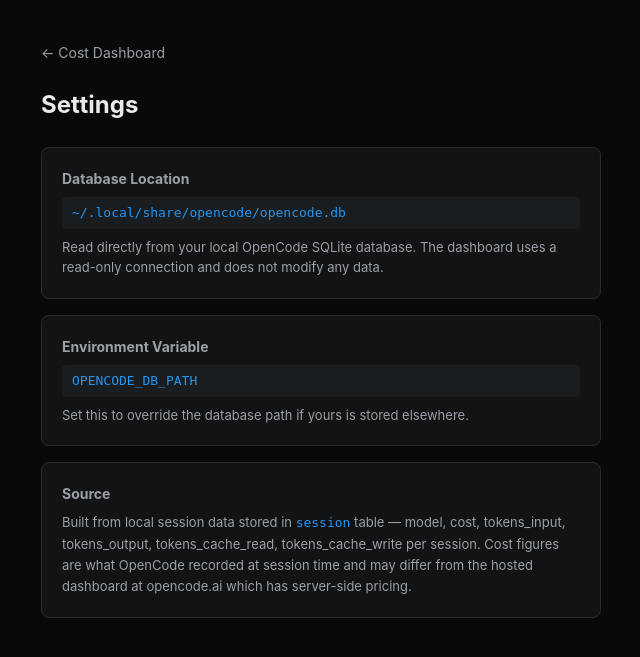
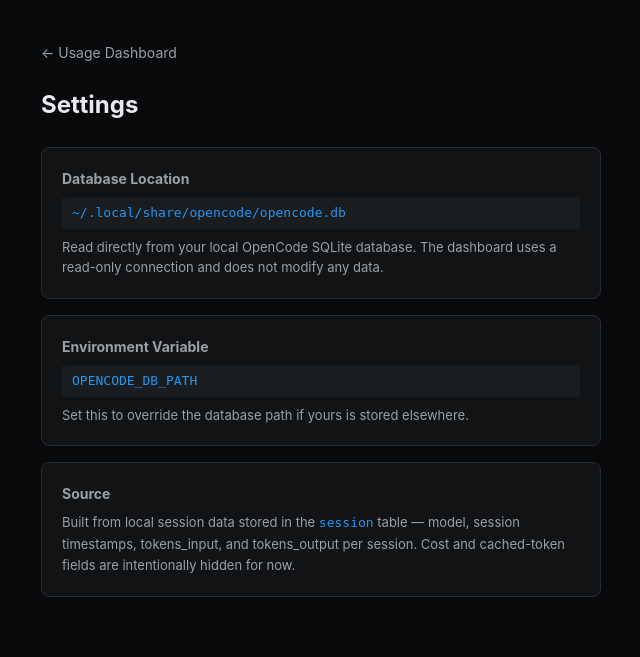
Before and after one commit to rdeepmath91/coding-agent-usage-dashboard, a Flask app: page /settings in a window 1280 px wide. Shown: the top 657 px of the page, without its empty margins (319-959 px from the left). Run offline with Flask 3, Linux system fonts and the light colour scheme.

Commit message:
focus dashboard on sessions and tokens

```diff
--- a/app.py
+++ b/app.py
@@ -1,6 +1,6 @@
 #!/usr/bin/env python3
 """
-OpenCode Dashboard — local usage & cost viewer.
+OpenCode Dashboard — local session and token usage viewer.
 Reads from ~/.local/share/opencode/opencode.db and serves a dark-themed web UI.
 """
 
@@ -123,11 +123,9 @@ def api_overview():
     cur = conn.execute(f"""
         SELECT
             COUNT(*) as total_sessions,
-            COALESCE(SUM(cost), 0) as total_cost,
             COALESCE(SUM(tokens_input), 0) as total_input,
             COALESCE(SUM(tokens_output), 0) as total_output,
-            COALESCE(SUM(tokens_cache_read), 0) as total_cache_read,
-            COALESCE(SUM(tokens_cache_write), 0) as total_cache_write,
+            COALESCE(SUM(tokens_input), 0) + COALESCE(SUM(tokens_output), 0) as total_tokens,
             MIN(date(time_created / 1000, 'unixepoch', 'localtime')) as first_session,
             MAX(date(time_created / 1000, 'unixepoch', 'localtime')) as last_session
         FROM session
@@ -141,7 +139,7 @@ def api_overview():
 
 @app.route("/api/models")
 def api_models():
-    """Cost and token totals per model."""
+    """Session and token totals per model."""
     days = parse_days(default=30)
     where, params = since_clause(days)
 
@@ -150,19 +148,16 @@ def api_models():
         SELECT
             model,
             COUNT(*) as sessions,
-            COALESCE(SUM(cost), 0) as cost,
             COALESCE(SUM(tokens_input), 0) as tokens_input,
-            COALESCE(SUM(tokens_output), 0) as tokens_output,
-            COALESCE(SUM(tokens_cache_read), 0) as tokens_cache_read,
-            COALESCE(SUM(tokens_cache_write), 0) as tokens_cache_write
+            COALESCE(SUM(tokens_output), 0) as tokens_output
         FROM session
         {where + " AND" if where else "WHERE"} model IS NOT NULL AND model != ''
         GROUP BY model
-        ORDER BY cost DESC
+        ORDER BY sessions DESC
     """, params)
 
     # Aggregate by base model ID (variant-grouped)
-    aggregated = {}  # model_id -> {label, provider, color, cost, sessions, tokens_*}
+    aggregated = {}  # model_id -> {label, provider, color, sessions, tokens_*}
     for row in cur.fetchall():
         info = normalize_model(row["model"])
         mid = info["id"]
@@ -171,30 +166,26 @@ def api_models():
                 "label": info["label"],
                 "provider": info["provider"],
                 "model_id": mid,
-                "cost": 0,
                 "sessions": 0,
                 "tokens_input": 0,
                 "tokens_output": 0,
-                "tokens_cache_read": 0,
-                "tokens_cache_write": 0,
+                "tokens_total": 0,
                 "color": get_color(mid),
             }
         agg = aggregated[mid]
-        agg["cost"] = round(agg["cost"] + row["cost"], 4)
         agg["sessions"] += row["sessions"]
         agg["tokens_input"] += row["tokens_input"]
         agg["tokens_output"] += row["tokens_output"]
-        agg["tokens_cache_read"] += row["tokens_cache_read"]
-        agg["tokens_cache_write"] += row["tokens_cache_write"]
+        agg["tokens_total"] += row["tokens_input"] + row["tokens_output"]
 
-    models = sorted(aggregated.values(), key=lambda m: m["cost"], reverse=True)
+    models = sorted(aggregated.values(), key=lambda m: m["tokens_total"], reverse=True)
     conn.close()
     return jsonify(models)
 
 
 @app.route("/api/daily")
 def api_daily():
-    """Daily cost breakdown by model (for stacked bar chart)."""
+    """Daily token breakdown by model (for stacked bar chart)."""
     days = parse_days(default=31)
     where, params = since_clause(days)
 
@@ -205,16 +196,15 @@ def api_daily():
             date(time_created / 1000, 'unixepoch', 'localtime') as dt,
             model,
             COUNT(*) as sessions,
-            COALESCE(SUM(cost), 0) as daily_cost,
             COALESCE(SUM(tokens_input), 0) as tokens_input,
             COALESCE(SUM(tokens_output), 0) as tokens_output
         FROM session
         {where + " AND" if where else "WHERE"} model IS NOT NULL AND model != ''
         GROUP BY dt, model
-        ORDER BY dt, daily_cost DESC
+        ORDER BY dt, sessions DESC
     """, params)
 
-    # Build: { date -> [{model, cost, color}, ...] }
+    # Build: { date -> [{model, tokens, color}, ...] }
     daily_data = {}
     model_map = {}  # model_id -> {label, color}
     all_models_ordered = []
@@ -222,7 +212,6 @@ def api_daily():
     for row in cur.fetchall():
         info = normalize_model(row["model"])
         dt = row["dt"]
-        cost = round(row["daily_cost"], 4)
         model_id = info["id"]
         label = info["label"]
 
@@ -235,43 +224,43 @@ def api_daily():
         # Accumulate — multiple variants of the same model on one day
         existing = daily_data[dt].get(model_id)
         if existing:
-            existing["cost"] = round(existing["cost"] + cost, 4)
             existing["sessions"] += row["sessions"]
             existing["tokens_input"] += row["tokens_input"]
             existing["tokens_output"] += row["tokens_output"]
+            existing["tokens_total"] += row["tokens_input"] + row["tokens_output"]
         else:
             daily_data[dt][model_id] = {
-                "cost": cost,
                 "sessions": row["sessions"],
                 "tokens_input": row["tokens_input"],
                 "tokens_output": row["tokens_output"],
+                "tokens_total": row["tokens_input"] + row["tokens_output"],
             }
 
-    # Fill in zero-cost days for each model so Chart.js stacked bars work
+    # Fill in zero-token days for each model so Chart.js stacked bars work
     dates = sorted(daily_data.keys())
     for dt in dates:
         for mid in all_models_ordered:
             if mid not in daily_data[dt]:
                 daily_data[dt][mid] = {
-                    "cost": 0,
                     "sessions": 0,
                     "tokens_input": 0,
                     "tokens_output": 0,
+                    "tokens_total": 0,
                 }
 
     conn.close()
 
-    # Sort models by total cost descending
+    # Sort models by total tokens descending.
     model_totals = {}
     for dt in dates:
         for mid in all_models_ordered:
-            model_totals[mid] = model_totals.get(mid, 0) + daily_data[dt][mid]["cost"]
+            model_totals[mid] = model_totals.get(mid, 0) + daily_data[dt][mid]["tokens_total"]
     all_models_ordered.sort(key=lambda m: model_totals.get(m, 0), reverse=True)
 
-    # Keep chart readable: top paid models plus a single "Other" bucket.
+    # Keep chart readable: top token-heavy models plus a single "Other" bucket.
     top_n = 8
-    paid_models = [m for m in all_models_ordered if model_totals.get(m, 0) > 0]
-    top_models = paid_models[:top_n]
+    active_models = [m for m in all_models_ordered if model_totals.get(m, 0) > 0]
+    top_models = active_models[:top_n]
     other_models = [m for m in all_models_ordered if m not in top_models]
 
     chart_data = {}
@@ -279,20 +268,20 @@ def api_daily():
         chart_data[dt] = {
             mid: daily_data[dt].get(
                 mid,
-                {"cost": 0, "sessions": 0, "tokens_input": 0, "tokens_output": 0},
+                {"sessions": 0, "tokens_input": 0, "tokens_output": 0, "tokens_total": 0},
             )
             for mid in top_models
         }
-        other = {"cost": 0, "sessions": 0, "tokens_input": 0, "tokens_output": 0}
+        other = {"sessions": 0, "tokens_input": 0, "tokens_output": 0, "tokens_total": 0}
         for mid in other_models:
             row = daily_data[dt].get(mid)
             if not row:
                 continue
-            other["cost"] = round(other["cost"] + row["cost"], 4)
             other["sessions"] += row["sessions"]
             other["tokens_input"] += row["tokens_input"]
             other["tokens_output"] += row["tokens_output"]
-        if other["cost"] > 0 or other["sessions"] > 0:
+            other["tokens_total"] += row["tokens_total"]
+        if other["tokens_total"] > 0 or other["sessions"] > 0:
             chart_data[dt]["other"] = other
 
     chart_models = [
@@ -304,7 +293,7 @@ def api_daily():
         for dt in dates:
             chart_data[dt].setdefault(
                 "other",
-                {"cost": 0, "sessions": 0, "tokens_input": 0, "tokens_output": 0},
+                {"sessions": 0, "tokens_input": 0, "tokens_output": 0, "tokens_total": 0},
             )
 
     return jsonify({"dates": dates, "models": chart_models, "data": chart_data})
@@ -325,7 +314,6 @@ def api_usage_history():
             title,
             directory,
             model,
-            cost,
             tokens_input,
             tokens_output,
             summary_files,
@@ -347,9 +335,9 @@ def api_usage_history():
             "updated": row["updated"],
             "directory": row["directory"],
             "model": info["label"],
-            "cost": round(row["cost"] or 0, 4),
             "tokens_input": row["tokens_input"] or 0,
             "tokens_output": row["tokens_output"] or 0,
+            "tokens_total": (row["tokens_input"] or 0) + (row["tokens_output"] or 0),
             "files_changed": row["summary_files"],
             "additions": row["summary_additions"],
             "deletions": row["summary_deletions"],
--- a/templates/settings.html
+++ b/templates/settings.html
@@ -54,7 +54,7 @@
 </style>
 </head>
 <body>
-<a href="/" class="back">← Cost Dashboard</a>
+<a href="/" class="back">← Usage Dashboard</a>
 <h1>Settings</h1>
 
 <div class="card">
@@ -71,7 +71,7 @@
 
 <div class="card">
   <h2>Source</h2>
-  <p>Built from local session data stored in <code style="font-family:var(--font-mono);color:var(--accent);">session</code> table — model, cost, tokens_input, tokens_output, tokens_cache_read, tokens_cache_write per session. Cost figures are what OpenCode recorded at session time and may differ from the hosted dashboard at opencode.ai which has server-side pricing.</p>
+  <p>Built from local session data stored in the <code style="font-family:var(--font-mono);color:var(--accent);">session</code> table — model, session timestamps, tokens_input, and tokens_output per session. Cost and cached-token fields are intentionally hidden for now.</p>
 </div>
 </body>
 </html>
```
Also changed, not shown: templates/index.html (+40 -50 lines), README.md.
